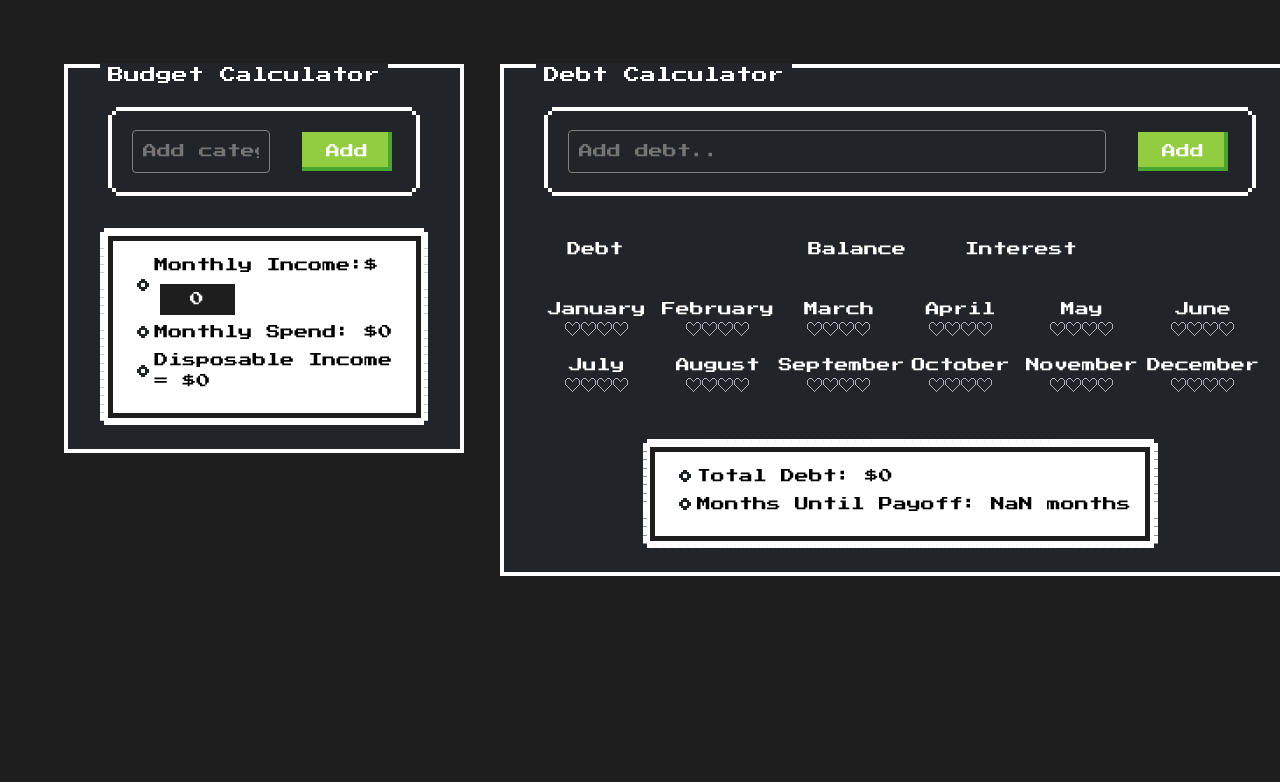
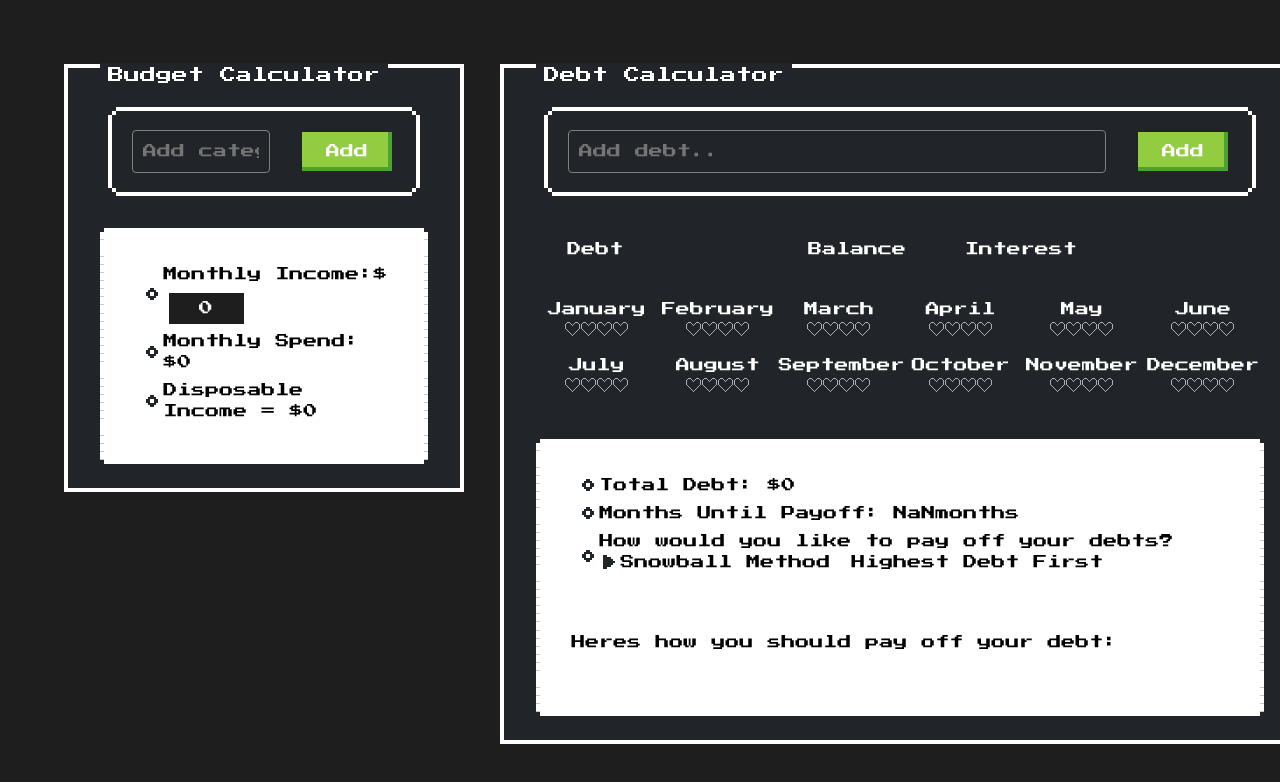
Before and after one commit to kyletucci/debt-fix, a React (Vite) app: page / in a window 1280 px wide. Shown: the top 782 px of the page. Built offline with nearby package versions, Linux system fonts and the light colour scheme.

Commit message:
Added ability to choose between payoff methods (finish functionality) and added payoff instructions to summary window

```diff
--- a/src/App.css
+++ b/src/App.css
@@ -86,9 +86,8 @@ html {
   display: flex;
   flex-direction: column;
   justify-content: space-evenly;
-  border: 5px solid #1e1e1e;
-  margin: 0;
-  padding: 1em;
+  margin-left: 0;
+  padding: 2em;
 }
 
 .nes-list li {
@@ -98,6 +97,18 @@ html {
 
 .nes-list li form {
   display: inline;
+}
+
+ul + span {
+  margin-left: 2em;
+}
+
+.visible {
+  display: block;
+}
+
+.hidden {
+  display: none;
 }
 
 @keyframes logo-spin {
--- a/src/components/BudgetCalculator/index.jsx
+++ b/src/components/BudgetCalculator/index.jsx
@@ -56,8 +56,10 @@ const BudgetCalculator = ({ setAndSaveDisposableIncome, disposableIncome }) => {
       }
       return category;
     });
+    const newTotalBudget = newCategories.reduce((a, c) => a + +c.budget, 0);
     setCategoriesAndSave(newCategories);
-    setTotalBudgetAndSave(newCategories.reduce((a, c) => a + +c.budget, 0));
+    setTotalBudgetAndSave(newTotalBudget);
+    setAndSaveDisposableIncome(income, newTotalBudget);
   };
 
   const setTotalBudgetAndSave = (newTotalBudget) => {
--- a/src/components/Debt/index.jsx
+++ b/src/components/Debt/index.jsx
@@ -1,6 +1,6 @@
 import { useState } from "react";
 
-const Debt = ({ debt, deleteDebt, updateDebt }) => {
+const Debt = ({ debt, deleteDebt, updateDebt, disposableIncome }) => {
   const [formValues, setFormValues] = useState({
     balance: debt.balance,
     interestRate: debt.interestRate,
@@ -12,10 +12,17 @@ const Debt = ({ debt, deleteDebt, updateDebt }) => {
   };
 
   const handleKeyPress = (e) => {
+    const payoffMonths = (formValues.balance / disposableIncome).toFixed(2);
     if (e.key === "Enter") {
       e.preventDefault();
       document.activeElement.blur();
-      updateDebt(debt.id, formValues.balance, formValues.interestRate, e);
+      updateDebt(
+        debt.id,
+        formValues.balance,
+        formValues.interestRate,
+        e,
+        payoffMonths
+      );
     }
   };
   return (
--- a/src/components/DebtCalculator/index.jsx
+++ b/src/components/DebtCalculator/index.jsx
@@ -7,6 +7,7 @@ const DebtCalculator = ({ disposableIncome }) => {
   const [debts, setDebts] = useState([]);
   const [title, setTitle] = useState("");
   const [totalDebts, setTotalDebts] = useState(0);
+  const [monthsUntilPayoff, setMonthsUntilPayoff] = useState(0);
 
   const months = [
     "January",
@@ -77,11 +78,19 @@ const DebtCalculator = ({ disposableIncome }) => {
     localStorage.setItem("totalDebt", JSON.stringify(newDebtTotal));
   };
 
+  const setAndSaveMonthsUntilPayoff = (totalDebts, disposableIncome) => {
+    const newMonths = (totalDebts / disposableIncome).toFixed(2);
+    setMonthsUntilPayoff(newMonths);
+    localStorage.setItem("monthsUntilPayoff", JSON.stringify(newMonths));
+  };
+
   // INDIVIDUAL DEBTS
   const deleteDebt = (debtId) => {
     const newDebts = debts.filter((debt) => debt.id !== debtId);
     setAndSaveDebts(newDebts);
   };
+
+  const sortedDebts = debts.sort((a, b) => a.balance - b.balance);
 
   const updateDebt = (
     debtId,
@@ -109,12 +118,19 @@ const DebtCalculator = ({ disposableIncome }) => {
   // MONTH CONTAINER
   const drawMonths = (months) => {
     return months.map((month, i) => (
-      <Month key={crypto.randomUUID()} month={month} monthNumber={i + 1} />
+      <Month
+        key={crypto.randomUUID()}
+        month={month}
+        monthNumber={i + 1}
+        monthsUntilPayoff={monthsUntilPayoff}
+      />
     ));
   };
+
   return (
     <div className="nes-container is-dark with-title debts-container">
       <p className="title">Debt Calculator</p>
+
       <header className="nes-container is-rounded is-dark header">
         <form
           onSubmit={(event) => submitDebt(title, event)}
@@ -161,6 +177,9 @@ const DebtCalculator = ({ disposableIncome }) => {
       <DebtSummary
         disposableIncome={disposableIncome}
         totalDebts={totalDebts}
+        setAndSaveMonthsUntilPayoff={setAndSaveMonthsUntilPayoff}
+        monthsUntilPayoff={monthsUntilPayoff}
+        sortedDebts={sortedDebts}
       />
     </div>
   );
--- a/src/components/DebtSummary/index.jsx
+++ b/src/components/DebtSummary/index.jsx
@@ -1,4 +1,15 @@
-const DebtSummary = ({ totalDebts, disposableIncome }) => {
+import { useEffect } from "react";
+
+const DebtSummary = ({
+  totalDebts,
+  disposableIncome,
+  setAndSaveMonthsUntilPayoff,
+  monthsUntilPayoff,
+  sortedDebts,
+}) => {
+  useEffect(() => {
+    setAndSaveMonthsUntilPayoff(totalDebts, disposableIncome);
+  }, [disposableIncome, totalDebts]);
   return (
     <div className="nes-container is-rounded summary">
       <ul className="nes-list is-circle">
@@ -7,10 +18,33 @@ const DebtSummary = ({ totalDebts, disposableIncome }) => {
         </li>
         <li>
           <span>
-            Months Until Payoff: {(totalDebts / disposableIncome).toFixed(2)}{" "}
+            Months Until Payoff: {monthsUntilPayoff}
             months
           </span>
         </li>
+        <li className="debt-summary-radio">
+          <span>How would you like to pay off your debts?</span>
+          <label>
+            <input type="radio" className="nes-radio" name="answer" checked />
+            <span>Snowball Method</span>
+          </label>
+
+          <label>
+            <input type="radio" className="nes-radio" name="answer" />
+            <span>Highest Debt First</span>
+          </label>
+        </li>
+      </ul>
+      <span>Heres how you should pay off your debt:</span>
+      <ul className="nes-list is-circle visible">
+        {sortedDebts.map((debt, i) => {
+          return (
+            <li key={crypto.randomUUID()}>
+              {i === 0 ? "First" : "Next"} you should pay off your {debt.title}.
+              It will take {debt.monthsUntilPayoff} months to pay off.
+            </li>
+          );
+        })}
       </ul>
     </div>
   );
--- a/src/components/Debts/Debts.css
+++ b/src/components/Debts/Debts.css
@@ -90,3 +90,7 @@ input.debt-interest {
   width: fit-content;
   margin: 0 auto;
 }
+
+.debt-summary-radio {
+  list-style: none;
+}
--- a/src/components/Debts/index.jsx
+++ b/src/components/Debts/index.jsx
@@ -6,7 +6,7 @@ const Debts = ({ deleteDebt, updateDebt, debts, disposableIncome }) => {
   return (
     <>
       {debts
-        .sort((a, b) => b.balance - a.balance)
+        .sort((a, b) => a.balance - b.balance)
         .map((debt) => (
           <Debt
             key={crypto.randomUUID()}
--- a/src/components/Heart/index.jsx
+++ b/src/components/Heart/index.jsx
@@ -1,10 +1,4 @@
 const Heart = ({ isFilled }) => {
-  //   const [isFilled, setIsFilled] = useState(false);
-
-  //   const toggleFilled = (isFilled) => {
-  //     setIsFilled(!isFilled);
-  //   };
-
   return (
     <i
       id={crypto.randomUUID()}
--- a/src/components/Month/index.jsx
+++ b/src/components/Month/index.jsx
@@ -1,15 +1,16 @@
 import Heart from "../Heart/index.jsx";
 
-const Month = ({ month, monthNumber, totalMonths }) => {
+const Month = ({ month, monthNumber, monthsUntilPayoff }) => {
   const drawHearts = () => {
-    const lastMonthNumber = Math.ceil(totalMonths / 4);
+    const lastMonthNumber = Math.floor(monthsUntilPayoff);
     const hearts = [];
     for (let i = 0; i < 4; i++) {
       hearts.push(
         <Heart
           isFilled={
-            lastMonthNumber > monthNumber ||
-            (lastMonthNumber === monthNumber && totalMonths % 4 > i)
+            lastMonthNumber >= monthNumber ||
+            (lastMonthNumber + 1 === monthNumber &&
+              monthsUntilPayoff % 1 > (i + 1) / 4)
               ? true
               : false
           }
@@ -28,3 +29,4 @@ const Month = ({ month, monthNumber, totalMonths }) => {
 };
 
 export default Month;
+0;
```
